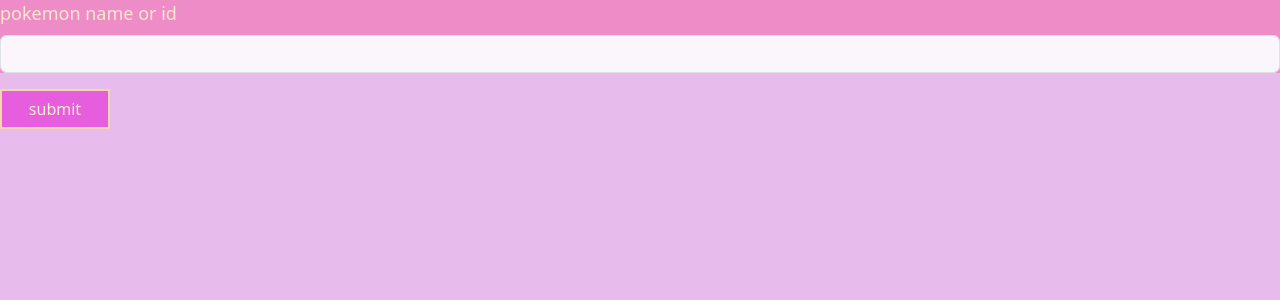
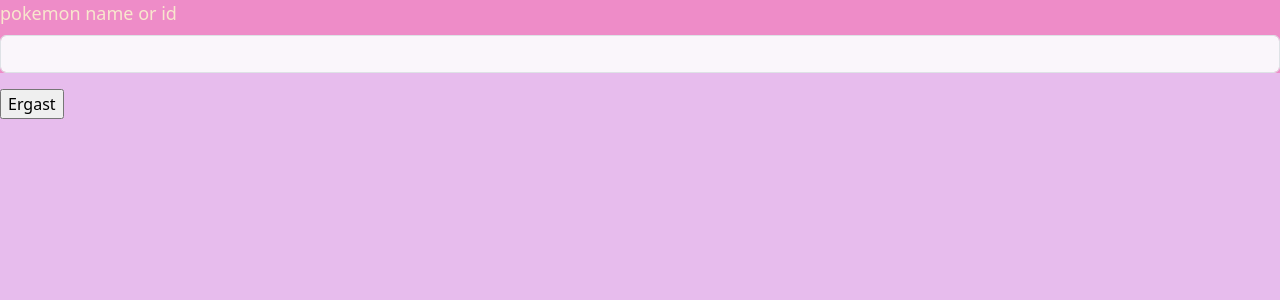
Before and after one commit to RAHEL-W/thieves139demoweek5day1, a Flask app: page /ergast in a window 1280 px wide. Shown: the part 58-358 px from the top of the page. Run offline with Flask 3, Linux system fonts and the light colour scheme.

Commit message:
homework

```diff
--- a/app/forms.py
+++ b/app/forms.py
@@ -1,8 +1,14 @@
 from flask_wtf import FlaskForm
-from wtforms import EmailField, PasswordField, SubmitField
+from wtforms import EmailField, PasswordField, SubmitField, StringField
 from wtforms.validators import DataRequired
 
 class LoginForm(FlaskForm):
     email = EmailField('Email: ', validators=[DataRequired()])
     password = PasswordField('Password: ', validators=[DataRequired()])
     submit_btn = SubmitField('Login')
+
+
+
+class ErgastForm(FlaskForm):
+    name_or_id = StringField('Name_or_id: ', validators=[DataRequired()])
+    submit_btn = SubmitField('Ergast')
--- a/app/routes.py
+++ b/app/routes.py
@@ -3,6 +3,8 @@ import requests
 
 from  app  import app
 from .forms import LoginForm
+from .forms import ErgastForm
+
 
 @app.route("/")
 def hello_world():
@@ -61,9 +63,10 @@ def get_pokemon_info(pokemon_identifier):
 
 @app.route('/ergast', methods=['GET', 'POST'])
 def ergast():
-    if  request.method == 'POST':
-        pokemon_identifier = request.form.get('name_or_id')
+    form = ErgastForm()
+    if  request.method == 'POST' and form.validate_on_submit():
+        pokemon_identifier = form.name_or_id.data
         pokemons = get_pokemon_info(pokemon_identifier)
-        return render_template('ergast.html', pokemons = pokemons)
+        return render_template('ergast.html', form=form, pokemons = pokemons)
     else:
-       return render_template('ergast.html')
+       return render_template('ergast.html', form=form)
--- a/app/templates/ergast.html
+++ b/app/templates/ergast.html
@@ -13,17 +13,14 @@ Ergast
 
 {%block content%}
 {%include './includes/nav.html'%}
-<form method="post">
+<form method="POST">
+
+  {{ form.hidden_tag()}}
     <div class="mb-3">
       <label for="text" class="form-label">pokemon name or id</label>
-      <input type="text" class="form-control" id="name_or_id" name = 'name_or_id' >
-
-
-
-
-
+      {{form.name_or_id(class="form-control", id="name_or_id")}}
     </div>
-    <button type="submit" class="btn-primary">submit</button>
+    {{form.submit_btn}}
   </form>
 
   {% if pokemons %}
```
Also changed, not shown: 1 other file.
